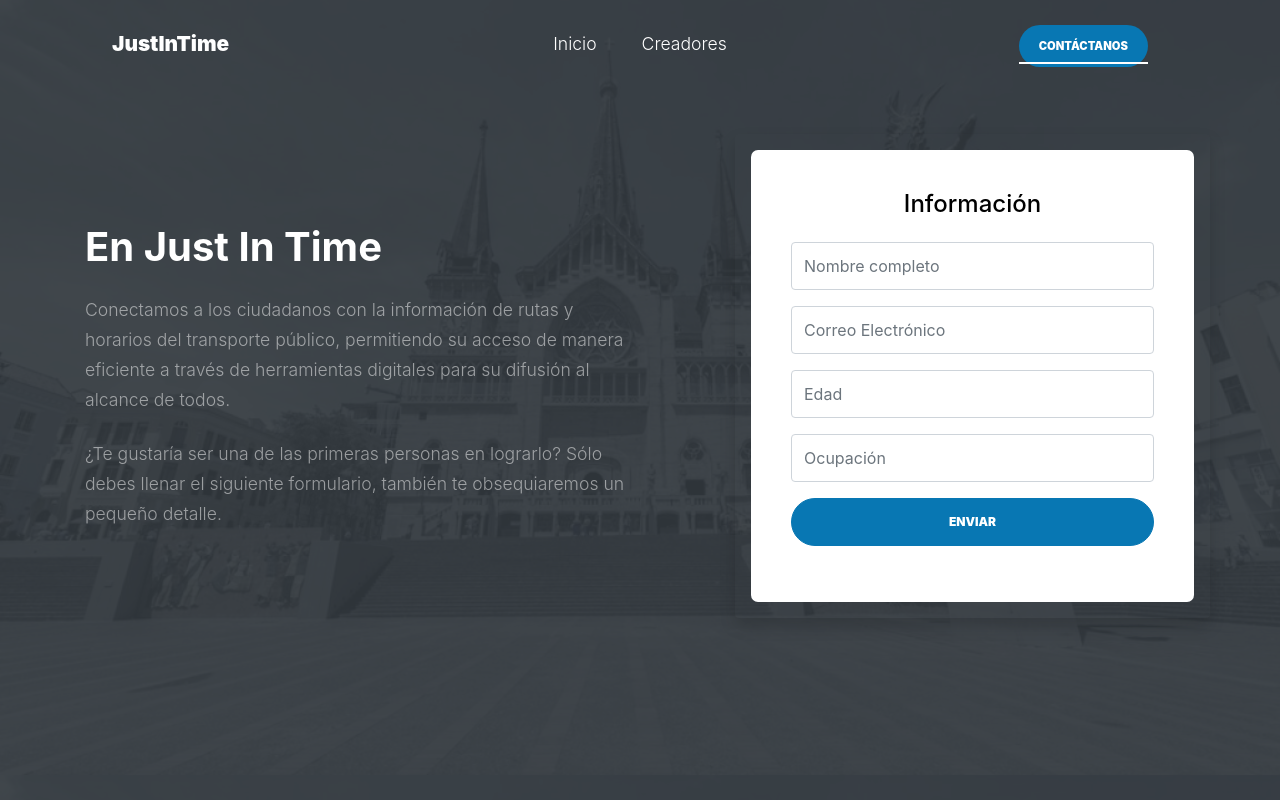
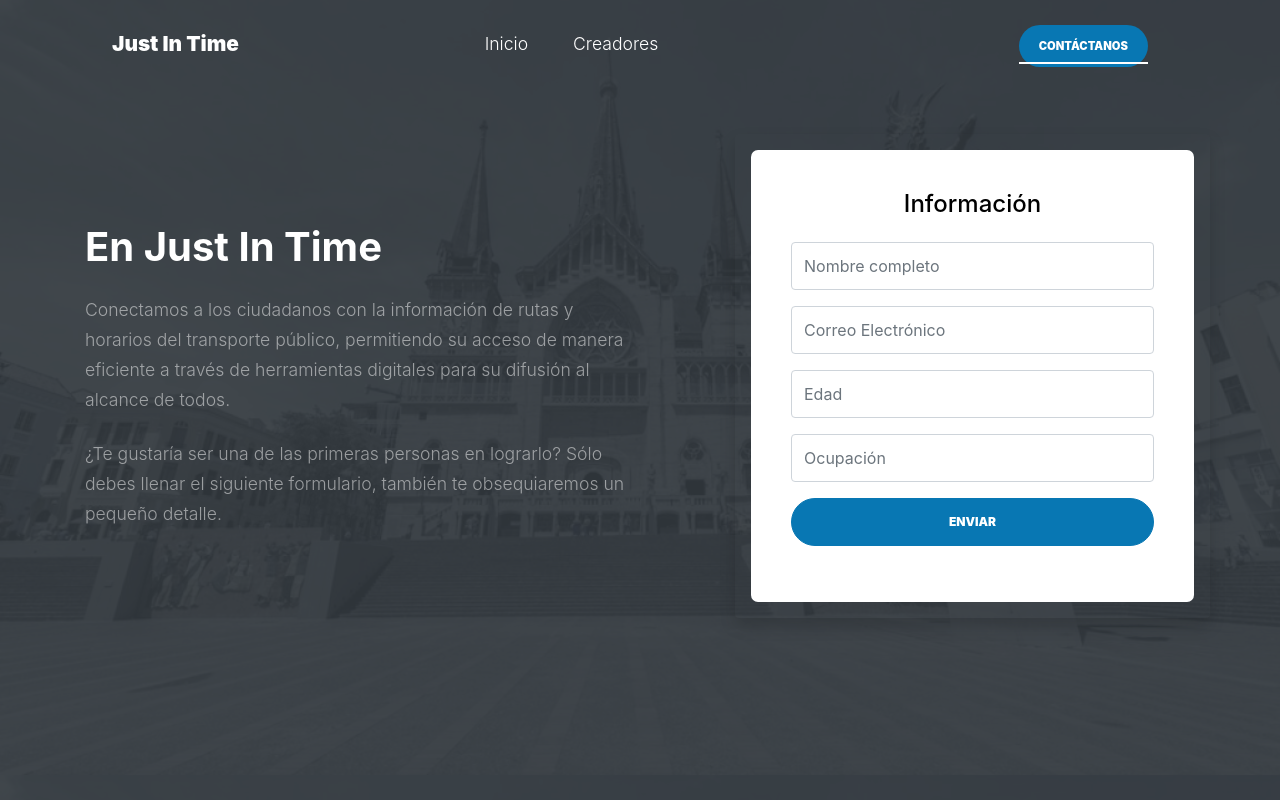
Before and after one commit to carloscampos15/justintime, a plain HTML site: page index.html in a window 1280 px wide. Shown: the top 800 px of the page. Drawn offline with Linux system fonts and the light colour scheme; files whose address does not match are found by name; a web font is replaced by a local one.

Commit message:
bug fixes

```diff
--- a/index.html
+++ b/index.html
@@ -47,7 +47,7 @@
 
       <div class="container-fluid">
         <div class="d-flex align-items-center">
-          <div class="site-logo mr-auto w-25"><a href="index.html">JustInTime</a></div>
+          <div class="site-logo mr-auto"><a href="index.html">Just In Time</a></div>
 
           <div class="mx-auto text-center">
             <nav class="site-navigation position-relative text-right" role="navigation">
```
Also changed, not shown: images/person_2.jpg.
